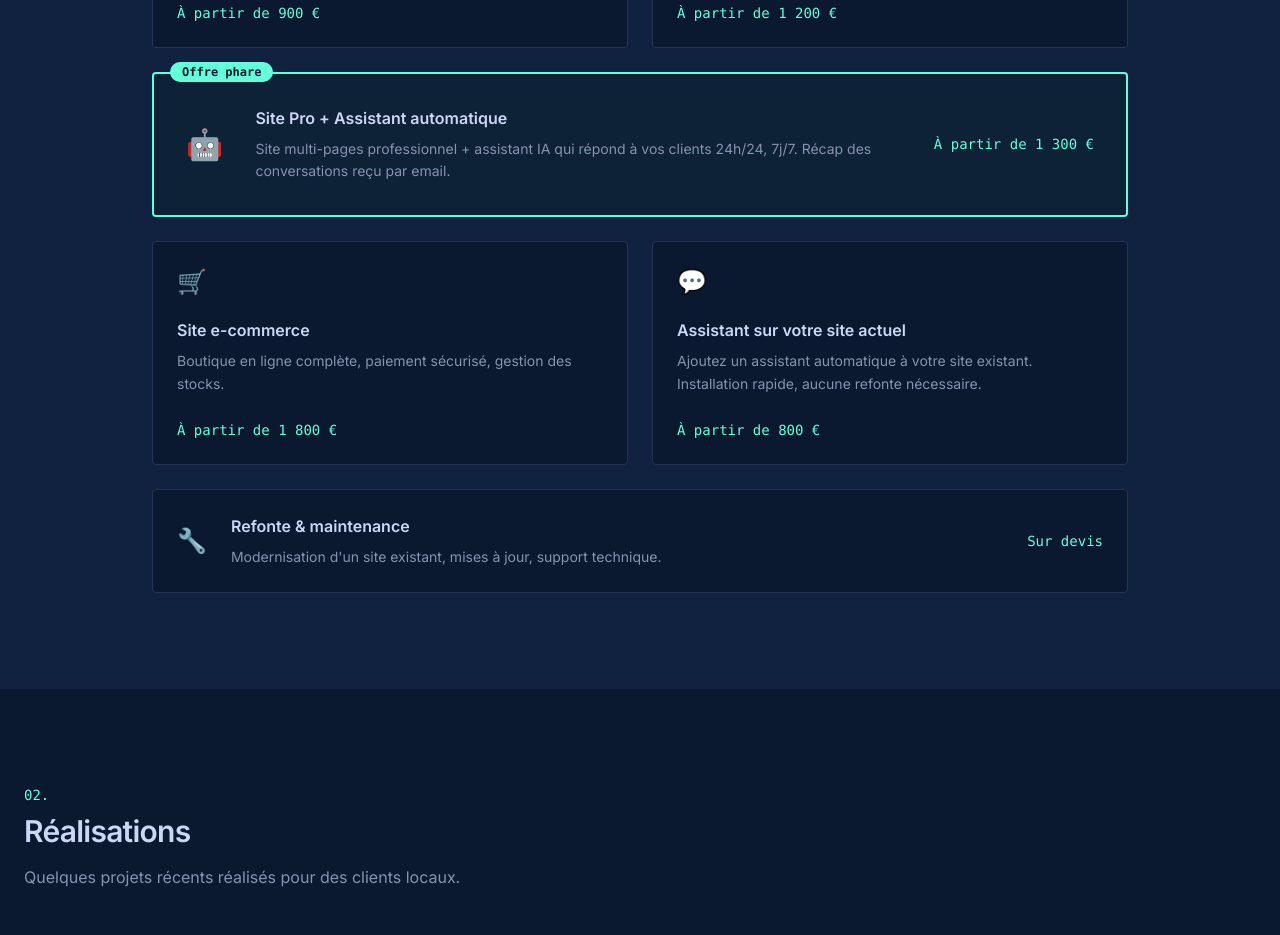
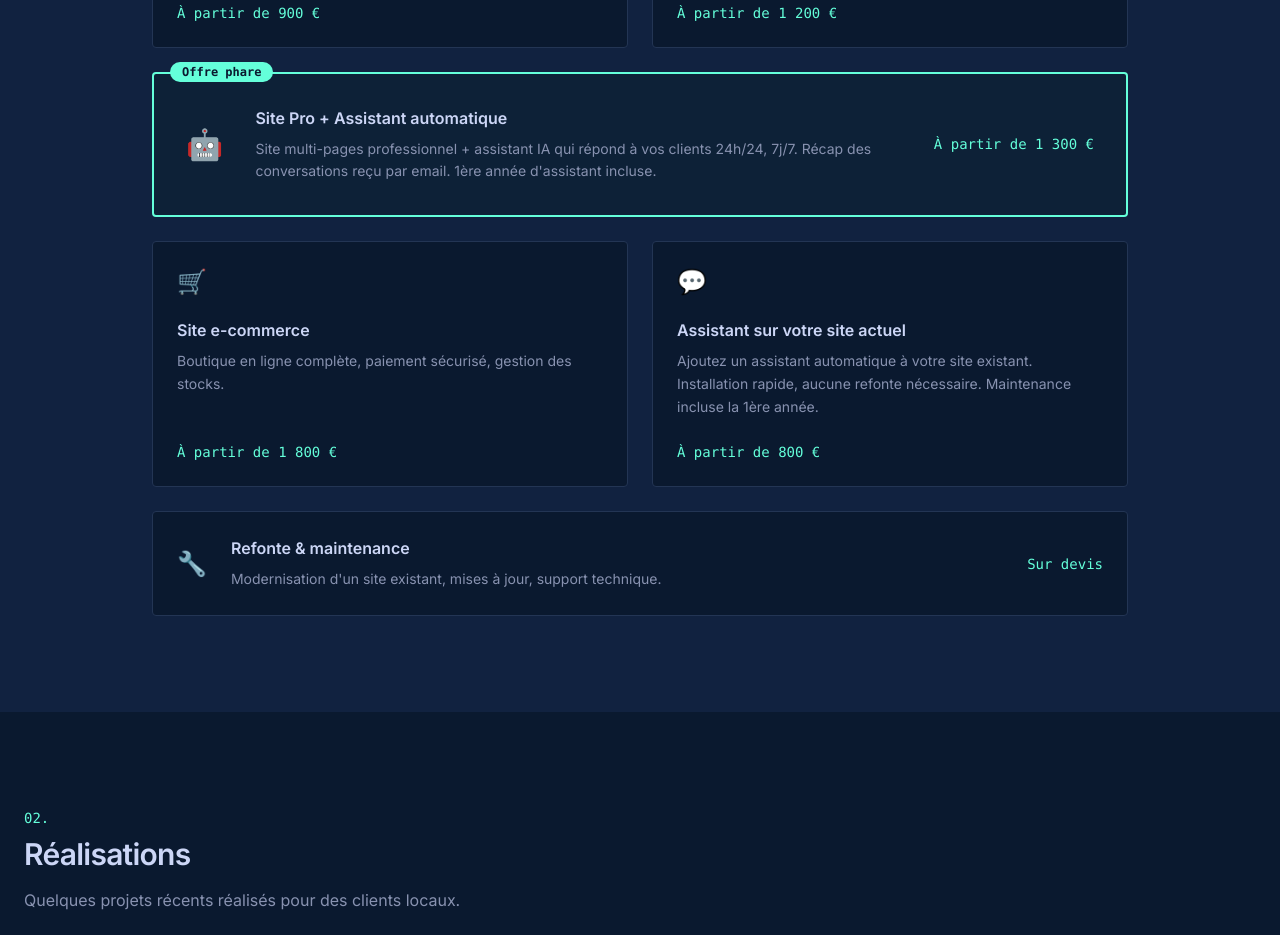
Before and after one commit to NicolasClaverol/portfolio-vitrine, a Next.js app: page / in a window 1280 px wide. Shown: the part 1200-2135 px from the top of the page. Built offline with nearby package versions, Linux system fonts and the light colour scheme.

Commit message:
feat: mention maintenance 1ère année sur cartes assistant

```diff
--- a/src/components/Services.tsx
+++ b/src/components/Services.tsx
@@ -20,7 +20,7 @@ const services = [
     icon: '🤖',
     title: 'Site Pro + Assistant automatique',
     description:
-      'Site multi-pages professionnel + assistant IA qui répond à vos clients 24h/24, 7j/7. Récap des conversations reçu par email.',
+      'Site multi-pages professionnel + assistant IA qui répond à vos clients 24h/24, 7j/7. Récap des conversations reçu par email. 1ère année d\'assistant incluse.',
     price: 'À partir de 1 300 €',
     featured: true,
   },
@@ -36,7 +36,7 @@ const services = [
     icon: '💬',
     title: 'Assistant sur votre site actuel',
     description:
-      'Ajoutez un assistant automatique à votre site existant. Installation rapide, aucune refonte nécessaire.',
+      'Ajoutez un assistant automatique à votre site existant. Installation rapide, aucune refonte nécessaire. Maintenance incluse la 1ère année.',
     price: 'À partir de 800 €',
     featured: false,
   },
```
